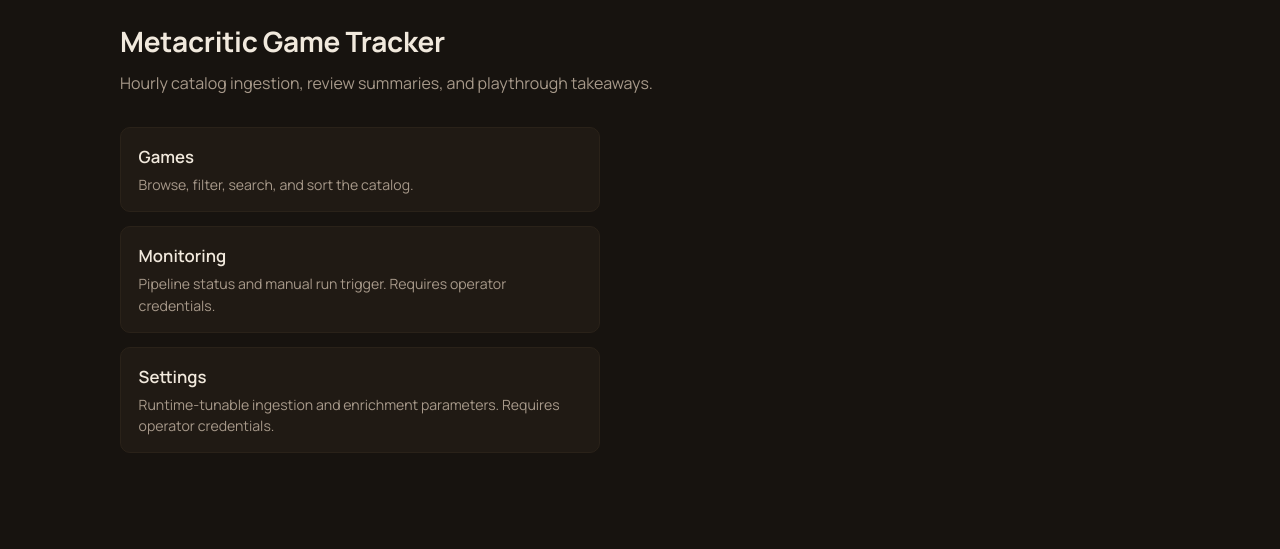
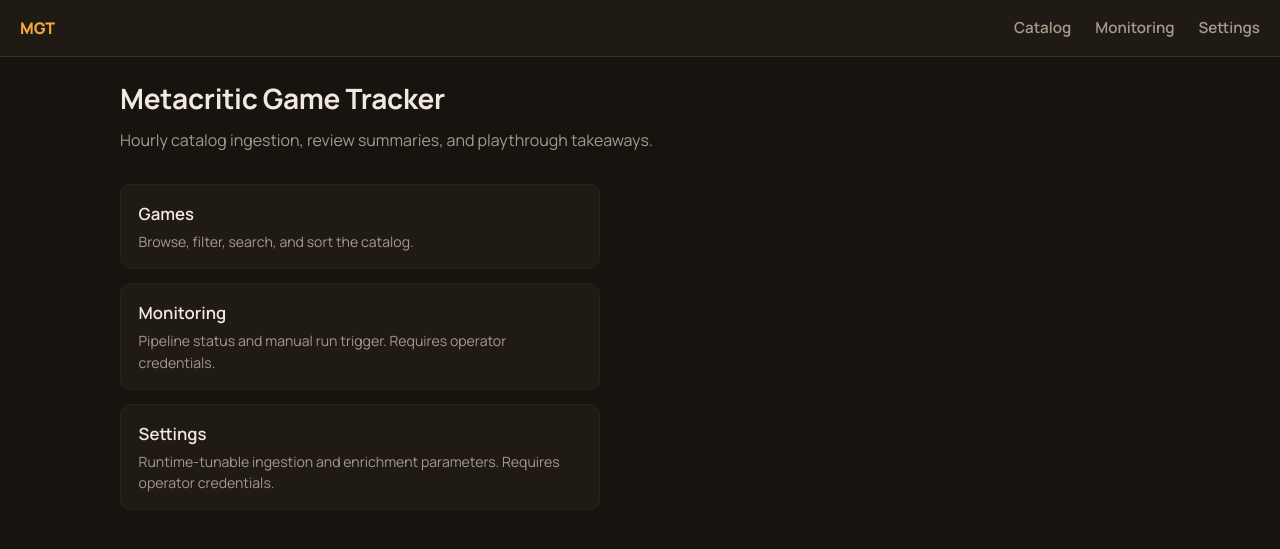
Before and after one commit to PollyDrive/metacritic-parser, a FastAPI app: page / in a window 1280 px wide. Shown: the top 549 px of the page. Run offline with FastAPI, Linux system fonts and the light colour scheme.

Commit message:
feat(ui): unified header navigation and monitor progress badge

```diff
--- a/metacritic_game_tracker/infrastructure/web/static/style.css
+++ b/metacritic_game_tracker/infrastructure/web/static/style.css
@@ -131,6 +131,31 @@
   max-width: var(--max-width);
   margin: 0 auto;
   padding: 1.5rem 1.25rem 3rem;
+}
+
+.site-header {
+  background: var(--bg-elevated);
+  border-bottom: 1px solid var(--border);
+  padding: 1rem 1.25rem;
+  display: flex;
+  align-items: center;
+  justify-content: space-between;
+}
+
+.site-header-nav {
+  display: flex;
+  gap: 1.5rem;
+  font-weight: 600;
+  font-size: 0.95rem;
+}
+
+.site-header-nav a {
+  color: var(--text-dim);
+}
+
+.site-header-nav a:hover,
+.site-header-nav a.active {
+  color: var(--accent);
 }
 
 nav.crumb {
--- a/metacritic_game_tracker/infrastructure/web/templates/index.html
+++ b/metacritic_game_tracker/infrastructure/web/templates/index.html
@@ -7,6 +7,14 @@
   <link rel="stylesheet" href="/static/style.css">
 </head>
 <body>
+  <header class="site-header">
+    <div style="font-weight: 800; color: var(--accent);">MGT</div>
+    <nav class="site-header-nav">
+      <a href="/games">Catalog</a>
+      <a href="/monitoring">Monitoring</a>
+      <a href="/monitoring/config">Settings</a>
+    </nav>
+  </header>
   <main class="page">
     <h1>Metacritic Game Tracker</h1>
     <p class="subtitle">Hourly catalog ingestion, review summaries, and playthrough takeaways.</p>
```
Also changed, not shown: metacritic_game_tracker/infrastructure/web/templates/config.html (+8 -1 lines), metacritic_game_tracker/infrastructure/web/templates/game_card.html (+9 -0 lines), metacritic_game_tracker/infrastructure/web/templates/list.html (+8 -1 lines), metacritic_game_tracker/infrastructure/web/templates/monitoring.html (+23 -18 lines).
